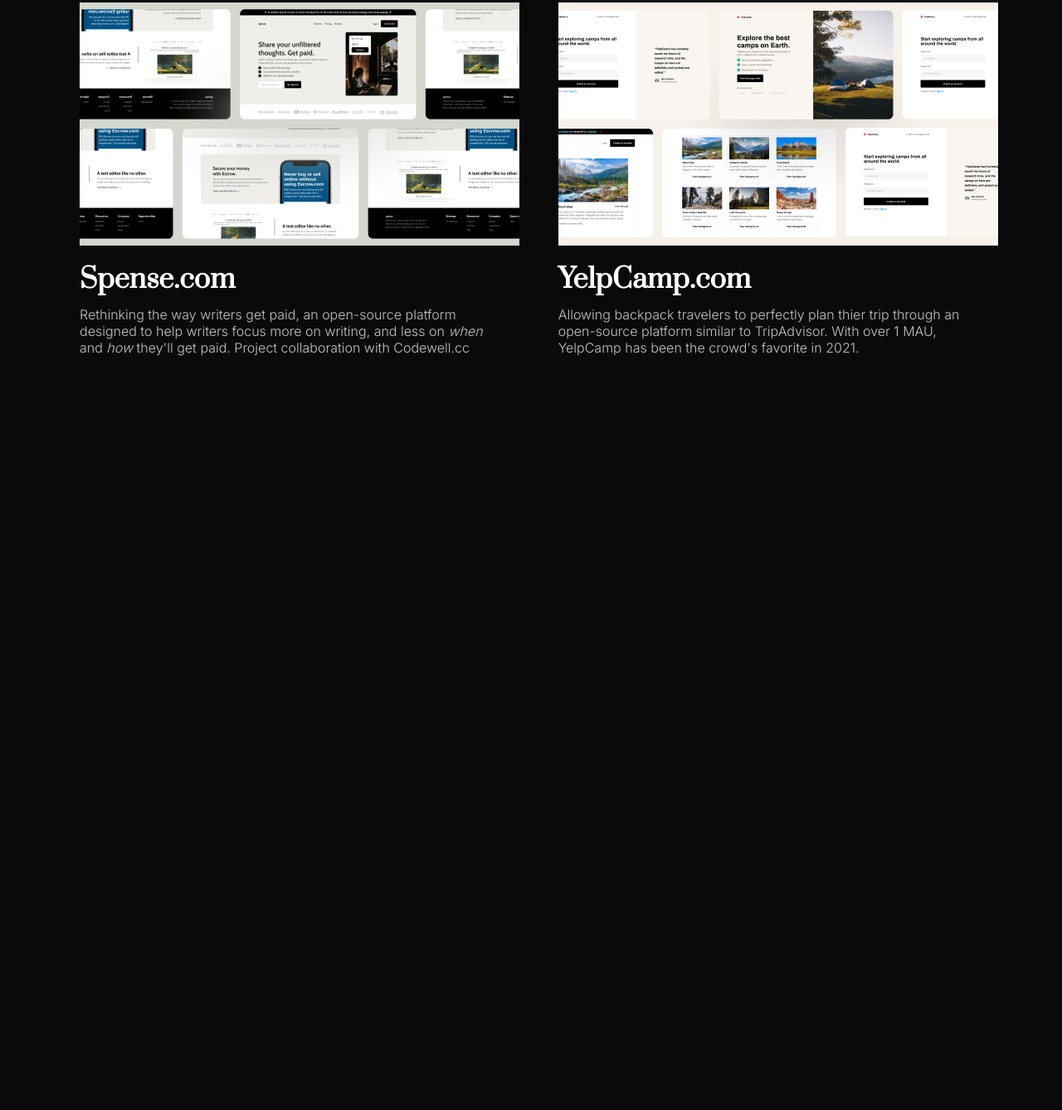
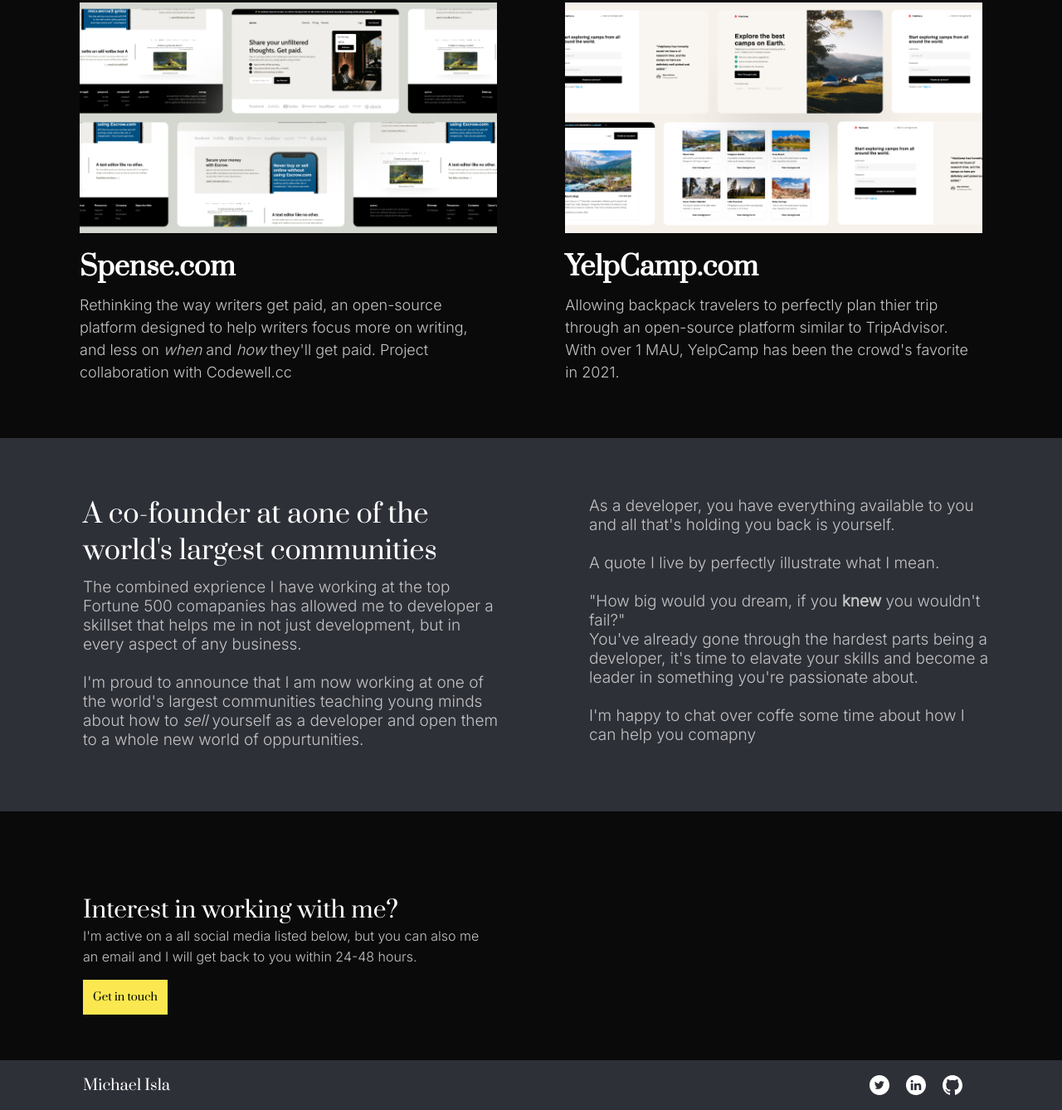
Before and after one commit to Mikee1301/landingPage-codeWell, a plain HTML site: page index.html in a window 1280 px wide. Shown: the part 592-1930 px from the top of the page at 83% size. Before the commit the page ends 1046 px from the top, so only its background shows below. Drawn offline with Linux system fonts and the light colour scheme.

Commit message:
added projects section,about section,contact section,footer

```diff
--- a/index.html
+++ b/index.html
@@ -66,7 +66,62 @@
         </p>
       </div>
     </section>
+    <section class="about">
+      <div class="about_left">
+        <header>
+          A co-founder at aone of the world's largest communities
+        </header>
+        <p>
+          The combined exprience I have working at the top Fortune
+          500 comapanies has allowed me to developer a skillset that
+          helps me in not just development, but in every aspect of any business.
+          <br><br>
+          I'm proud to announce that I am now working at one of the
+          world's largest communities teaching young minds about how
+          to <i>sell</i> yourself as a developer and open them to a whole new
+          world of oppurtunities.
+        </p>
+
+      </div>
+      <div class="about_right">
+        <p>
+          As a developer, you have everything available to you and all
+          that's holding you back is yourself.
+          <br><br>
+          A quote I live by perfectly illustrate what I mean.
+          <br><br>
+          "How big would you dream, if you <strong>knew</strong> you wouldn't fail?"
+          <br>
+          You've already gone through the hardest parts being a
+          developer, it's time to elavate your skills and become a leader
+          in something you're passionate about.
+          <br><br>
+          I'm happy to chat over coffe some time about how I can help you comapny
+        </p>
+      </div>
+    </section>
+    <section class="contact">
+      <header class="contact_header">
+        Interest in working with me?
+      </header>
+      <p class="contact_description">
+        I'm active on a all social media listed below, but you
+        can also me an email and I will get back to you within 24-48
+        hours.
+      </p>
+      <button>Get in touch</button>
+    </section>
   </main>
+  <footer>
+    <div class="footer_logo">
+      Michael Isla
+    </div>
+    <div class="footer_media_icons">
+      <img src="./src/icons/Twitter.svg" alt="twitter icon">
+      <img src="./src/icons/LinkedIn.svg" alt="linkend icon">
+      <img src="./src/icons/Github.svg" alt="github icon">
+    </div>
+  </footer>
 </body>
 
 </html>
--- a/src/styles/main.css
+++ b/src/styles/main.css
@@ -83,15 +83,17 @@
 }
 .projects {
   width: 85%;
+  height: 500px;
   display: flex;
   justify-content: space-between;
-  align-items: center;
-  flex-wrap: wrap;
   margin: auto;
   margin-bottom: 25px;
 }
 .project {
-  max-width: 47%;
+  width: 46.2%;
+}
+.project img {
+  width: 100%;
 }
 .project_address {
   font-family: "Prata", serif;
@@ -100,5 +102,75 @@
 }
 .project_desc {
   color: #c4c4c4;
-  font-weight: 500;
+  font-size: 18px;
+  line-height: 1.5em;
 }
+.about {
+  display: flex;
+  height: 450px;
+  font-size: 19px;
+  background-color: #2e3038;
+}
+.about_left {
+  width: 50%;
+  padding: 70px 10px 70px 100px;
+}
+.about_left header {
+  font-size: 32px;
+  margin-bottom: 10px;
+}
+.about_left p {
+  width: 95%;
+  text-align: left;
+  color: #c4c4c4;
+}
+
+.about_right {
+  width: 50%;
+  text-align: left;
+  padding: 70px 80px 0 70px;
+  color: #c4c4c4;
+}
+.contact {
+  height: 300px;
+  padding: 100px;
+}
+.contact_header {
+  font-size: 28px;
+  margin: 0;
+}
+.contact_description {
+  width: 500px;
+  line-height: 25px;
+  margin-bottom: 15px;
+  color: #c4c4c4;
+}
+.contact button {
+  font-family: "Prata", serif;
+  background-color: #fbe850;
+  padding: 12px;
+  outline: none;
+  border: none;
+}
+footer {
+  background-color: #2e3038;
+  height: 60px;
+  display: flex;
+  align-items: center;
+}
+footer div {
+  width: 50%;
+}
+.footer_logo {
+  font-family: "Prata", serif;
+  padding-left: 100px;
+  font-size: 18px;
+}
+.footer_media_icons {
+  display: flex;
+  justify-content: flex-end;
+  margin-right: 100px;
+}
+.footer_media_icons img {
+  margin-right: 20px;
+}
```
